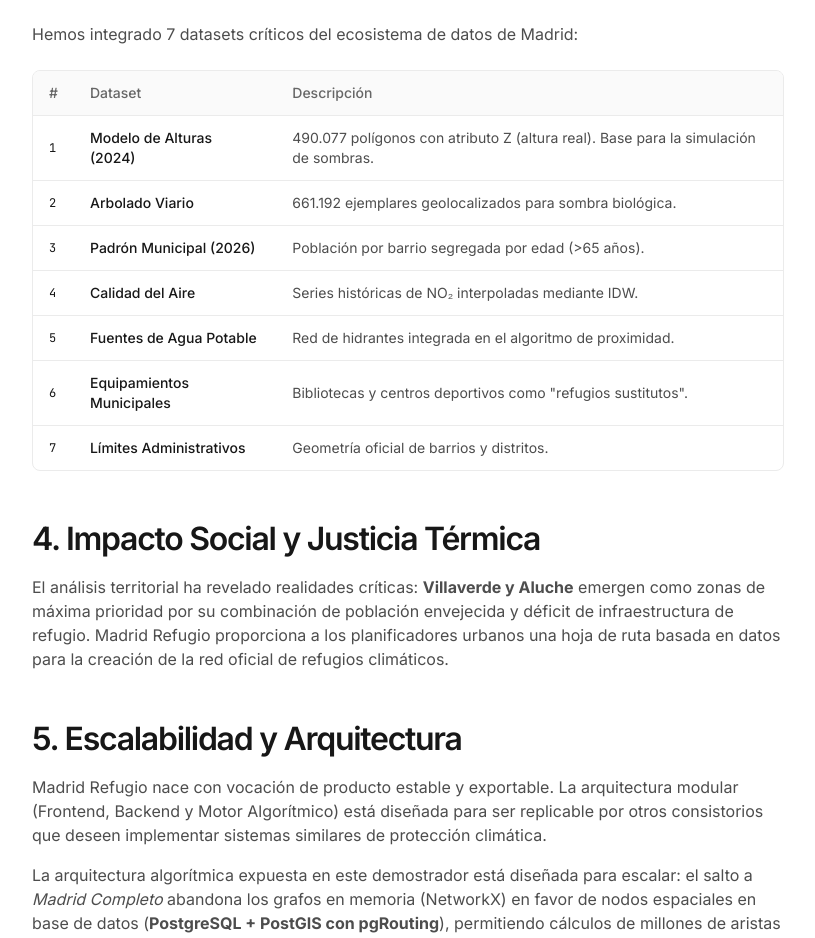
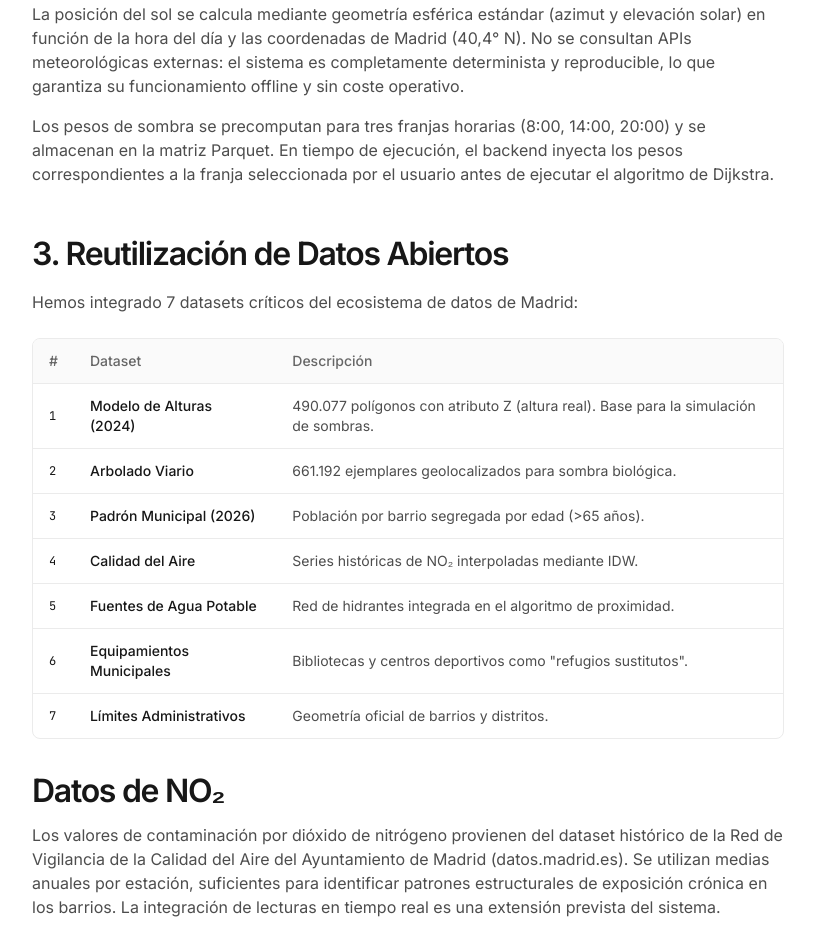
Before and after one commit to Huntsman1756/madrid-refugio-public, a Next.js app in the folder frontend/: page /metodologia in a window 1280 px wide. Shown: the part 1429-2367 px from the top of the page, without its empty margins (232-1047 px from the left). Built offline with nearby package versions, Linux system fonts and the light colour scheme.

Commit message:
docs: clarify determinisic shadow simulation logic and historic NO2 data source in methodology

```diff
--- a/frontend/src/app/metodologia/page.tsx
+++ b/frontend/src/app/metodologia/page.tsx
@@ -57,6 +57,15 @@ export default function MetodologiaPage() {
               <p className="text-sm text-[var(--ds-gray-600)]">El grafo urbano utiliza un peso combinado (<code className="bg-[var(--ds-gray-50)] px-1 py-0.5 rounded text-xs">comfort_weight</code>) que penaliza la insolación directa, permitiendo desvíos inteligentes hacia calles en sombra que multiplican la protección frente al estrés térmico.</p>
             </Card>
           </div>
+          <div className="mt-8">
+            <h3 className="text-lg font-semibold text-[var(--ds-black)] mb-3">Simulación temporal de sombras</h3>
+            <p className="text-[var(--ds-gray-600)] mb-4">
+              La posición del sol se calcula mediante geometría esférica estándar (azimut y elevación solar) en función de la hora del día y las coordenadas de Madrid (40,4° N). No se consultan APIs meteorológicas externas: el sistema es completamente determinista y reproducible, lo que garantiza su funcionamiento offline y sin coste operativo.
+            </p>
+            <p className="text-[var(--ds-gray-600)]">
+              Los pesos de sombra se precomputan para tres franjas horarias (8:00, 14:00, 20:00) y se almacenan en la matriz Parquet. En tiempo de ejecución, el backend inyecta los pesos correspondientes a la franja seleccionada por el usuario antes de ejecutar el algoritmo de Dijkstra.
+            </p>
+          </div>
         </section>
 
         {/* 3. Reutilización de Datos Abiertos */}
@@ -82,6 +91,12 @@ export default function MetodologiaPage() {
                 <tr><td className="px-4 py-3 font-mono text-xs">7</td><td className="px-4 py-3 font-medium">Límites Administrativos</td><td className="px-4 py-3 text-[var(--ds-gray-600)]">Geometría oficial de barrios y distritos.</td></tr>
               </tbody>
             </table>
+          </div>
+          <div className="mt-8">
+            <h3 className="text-lg font-semibold text-[var(--ds-black)] mb-3">Datos de NO₂</h3>
+            <p className="text-[var(--ds-gray-600)]">
+              Los valores de contaminación por dióxido de nitrógeno provienen del dataset histórico de la Red de Vigilancia de la Calidad del Aire del Ayuntamiento de Madrid (datos.madrid.es). Se utilizan medias anuales por estación, suficientes para identificar patrones estructurales de exposición crónica en los barrios. La integración de lecturas en tiempo real es una extensión prevista del sistema.
+            </p>
           </div>
         </section>
 
```
